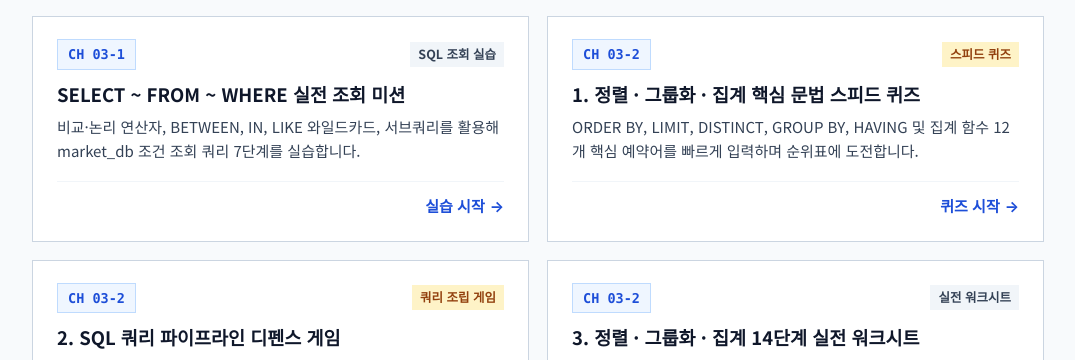
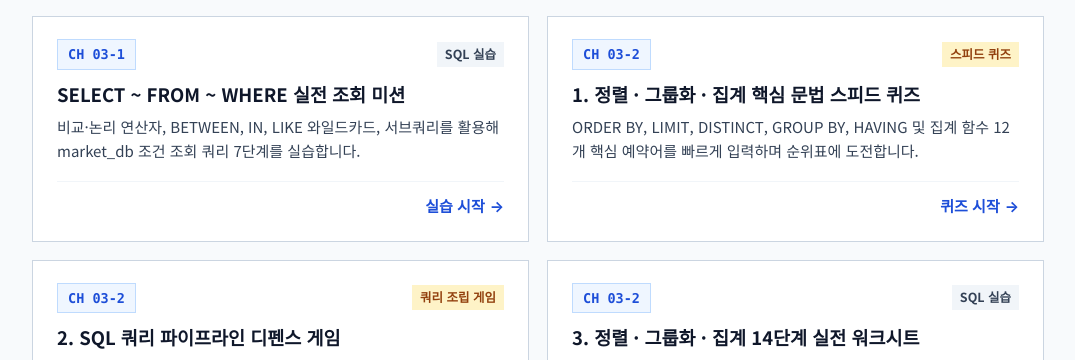
Before and after one commit to anilo97/sql-course, a plain HTML site: page index.html in a window 1280 px wide. Shown: the part 713-1073 px from the top of the page, without its empty margins (102-1177 px from the left). Drawn offline with nearby package versions, Linux system fonts and the light colour scheme.

Commit message:
배지 변경

```diff
--- a/index.html
+++ b/index.html
@@ -345,7 +345,7 @@
       {
         chapter: 'CH 03-1',
         quizId: null,
-        typeLabel: 'SQL 조회 실습',
+        typeLabel: 'SQL 실습',
         isQuiz: false,
         title: 'SELECT ~ FROM ~ WHERE 실전 조회 미션',
         desc: '비교·논리 연산자, BETWEEN, IN, LIKE 와일드카드, 서브쿼리를 활용해 market_db 조건 조회 쿼리 7단계를 실습합니다.',
@@ -378,7 +378,7 @@
       {
         chapter: 'CH 03-2',
         quizId: null,
-        typeLabel: '실전 워크시트',
+        typeLabel: 'SQL 실습',
         isQuiz: false,
         title: '3. 정렬 · 그룹화 · 집계 14단계 실전 워크시트',
         desc: '다중 정렬, 그룹별 집계 통계, HAVING 조건 필터링, 오류 쿼리 디버깅까지 14개 SQL 문제를 직접 작성하고 채점합니다.',
```
